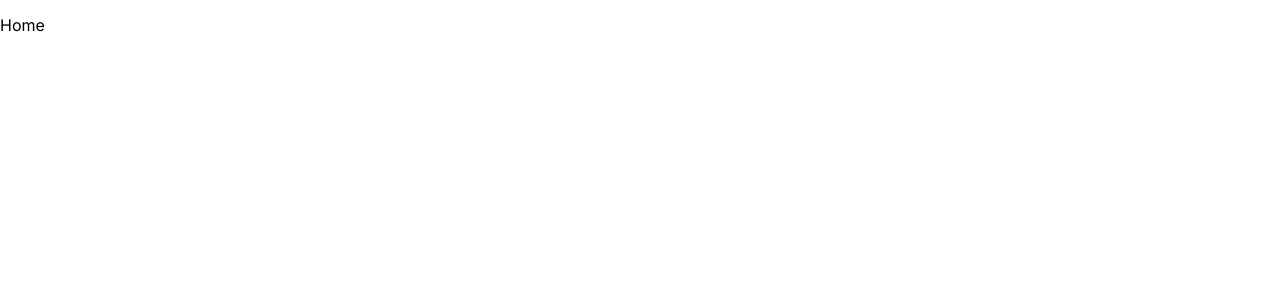
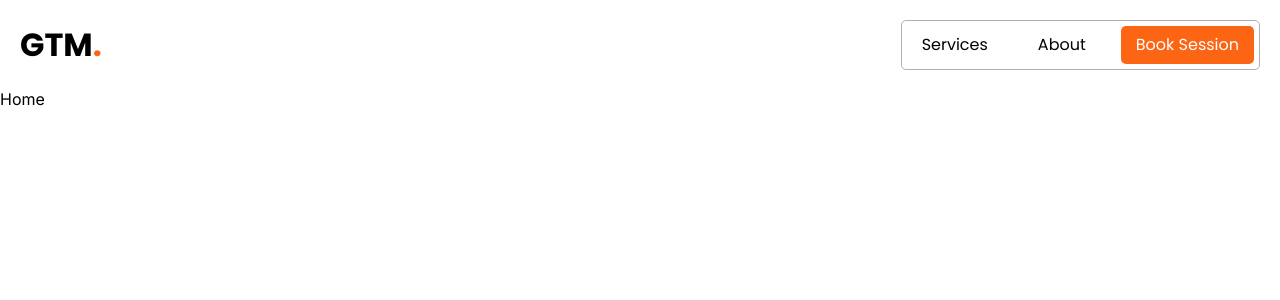
Before and after one commit to RuqayyahSara/CFI-GTM-Canvas, a React (Vite) app: page / in a window 1280 px wide. Shown: the top 300 px of the page. Built offline with nearby package versions, Linux system fonts and the light colour scheme.

Commit message:
feat: Add navbar

```diff
--- /dev/null
+++ b/src/components/Navbar.jsx
@@ -0,0 +1,27 @@
+import '../styles/Navbar.css'
+import { Link } from 'react-router-dom'
+
+export default function Navbar() {
+  return (
+    <nav>
+      <div className='logo'>
+        <Link to={'/'}>
+          GTM<span>.</span>
+        </Link>
+      </div>
+      <ul>
+        <li>
+          <Link to={'#'}>Services</Link>
+        </li>
+        <li>
+          <Link to={'/about'}>About</Link>
+        </li>
+        <li>
+          <Link to={'#'} className='highlight'>
+            Book Session
+          </Link>
+        </li>
+      </ul>
+    </nav>
+  )
+}
--- a/src/pages/About.jsx
+++ b/src/pages/About.jsx
@@ -1,7 +1,12 @@
+import Navbar from '../components/Navbar'
+
 export default function About() {
   return (
-    <div className='about'>
-      <p>About</p>
-    </div>
+    <>
+      <Navbar />
+      <div className='about'>
+        <p>About</p>
+      </div>
+    </>
   )
 }
--- a/src/pages/Error.jsx
+++ b/src/pages/Error.jsx
@@ -1,7 +1,12 @@
+import Navbar from '../components/Navbar'
+
 export default function Error() {
   return (
-    <div className='error'>
-      <p>Error</p>
-    </div>
+    <>
+      <Navbar />
+      <div className='error'>
+        <p>Error</p>
+      </div>
+    </>
   )
 }
--- a/src/pages/Home.jsx
+++ b/src/pages/Home.jsx
@@ -1,7 +1,12 @@
+import Navbar from '../components/Navbar'
+
 export default function Home() {
   return (
-    <div className='home'>
-      <p>Home</p>
-    </div>
+    <>
+      <Navbar />
+      <div className='home'>
+        <p>Home</p>
+      </div>
+    </>
   )
 }
--- /dev/null
+++ b/src/styles/Navbar.css
@@ -0,0 +1,63 @@
+nav {
+  display: flex;
+  align-items: center;
+  justify-content: space-between;
+  font-family: 'Poppins';
+  margin: 20px 10px;
+
+  a {
+    text-decoration: none;
+    color: inherit;
+  }
+
+  .logo {
+    font-size: 2rem;
+    flex-shrink: 0;
+    font-weight: bold;
+
+    span {
+      color: var(--clr-orange);
+    }
+  }
+
+  ul {
+    list-style-type: none;
+    padding: 0;
+    margin: 0;
+    display: flex;
+    align-items: center;
+    gap: 10px;
+    border: 1px solid #b1b1b1;
+    border-radius: 5px;
+    padding: 5px;
+
+    li {
+      a {
+        display: inline-block;
+        padding: 10px 5px;
+
+        &.highlight {
+          background-color: var(--clr-orange);
+          color: white;
+          border-radius: 5px;
+        }
+      }
+    }
+  }
+}
+
+@media (min-width: 600px) {
+  nav {
+    margin: 20px;
+
+    ul {
+      gap: 20px;
+
+      li {
+        a {
+          padding: 10px 15px;
+        }
+      }
+    }
+  }
+}
--- a/src/styles/main.css
+++ b/src/styles/main.css
@@ -6,7 +6,24 @@
   box-sizing: border-box;
 }
 
+:root {
+  --surface: white;
+  --on-surface: black;
+  --clr-orange: #fb6514;
+
+  @media (prefers-color-scheme: dark) {
+    --surface: #121212;
+    --on-surface: white;
+  }
+}
+
 body {
   font-family: 'Inter', system-ui, -apple-system, BlinkMacSystemFont, 'Segoe UI',
     Roboto, Oxygen, Ubuntu, Cantarell, 'Open Sans', 'Helvetica Neue', sans-serif;
+  background-color: var(--surface);
+  color: var(--on-surface);
 }
+
+img {
+  max-width: 100%;
+}
```
